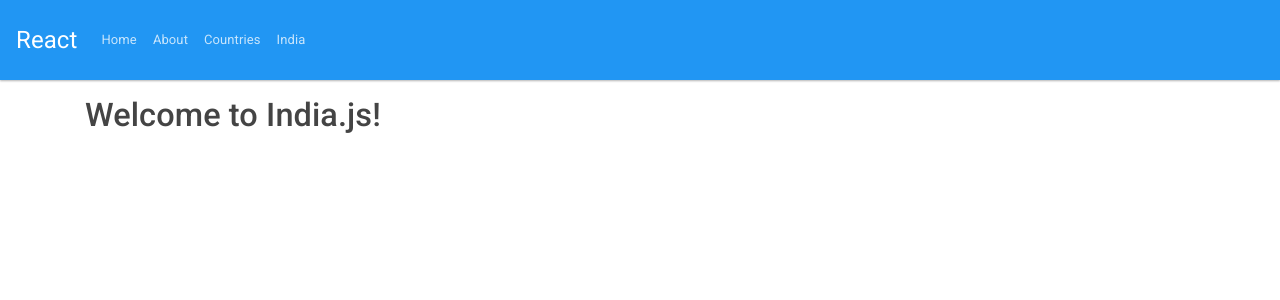
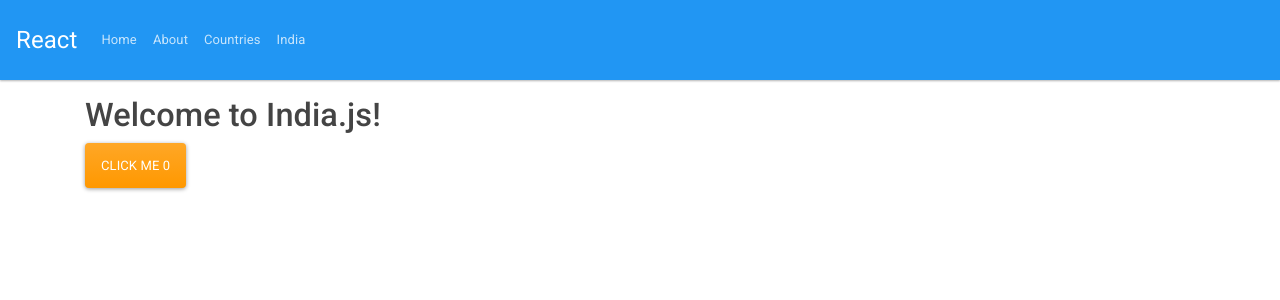
Before and after one commit to vigneshwaran-chandrasekaran/react-next-js-server-side-rendering, a Next.js app: page /countries/india in a window 1280 px wide. Shown: the top 300 px of the page. Built offline with nearby package versions, Linux system fonts and the light colour scheme.

Commit message:
added button click and useState

```diff
--- a/pages/countries/india.js
+++ b/pages/countries/india.js
@@ -1,9 +1,20 @@
+import { useEffect, useState } from "react";
 import Layout from "../../components/Layout";
 
 function India() {
+  const [count, setCount] = useState(0);
+
+  function handleBtnClick() {
+    setCount(count + 1);
+    console.log("handleBtnClick", count);
+  }
+
   return (
     <Layout>
       <h1>Welcome to India.js!</h1>
+      <button className="btn btn-warning" onClick={handleBtnClick}>
+        Click me {count}
+      </button>
     </Layout>
   );
 }
```
